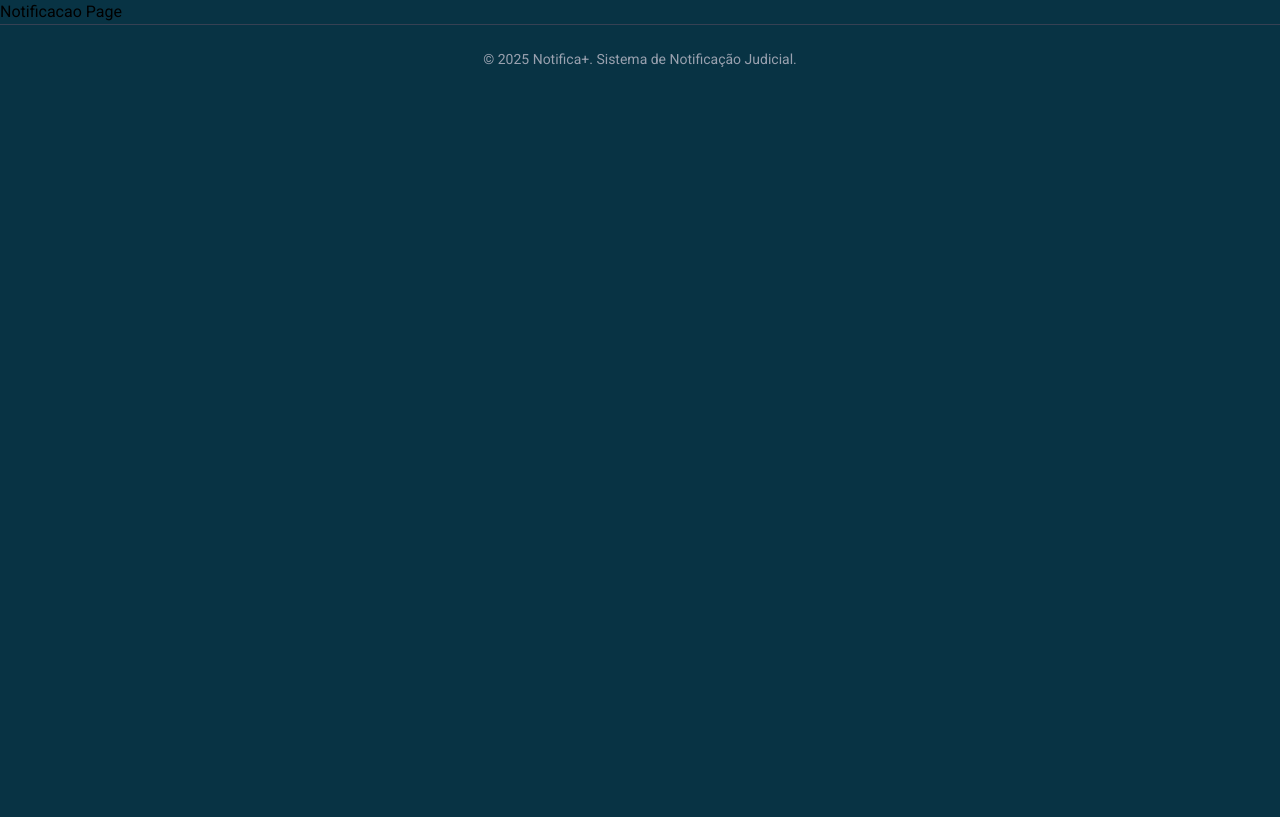
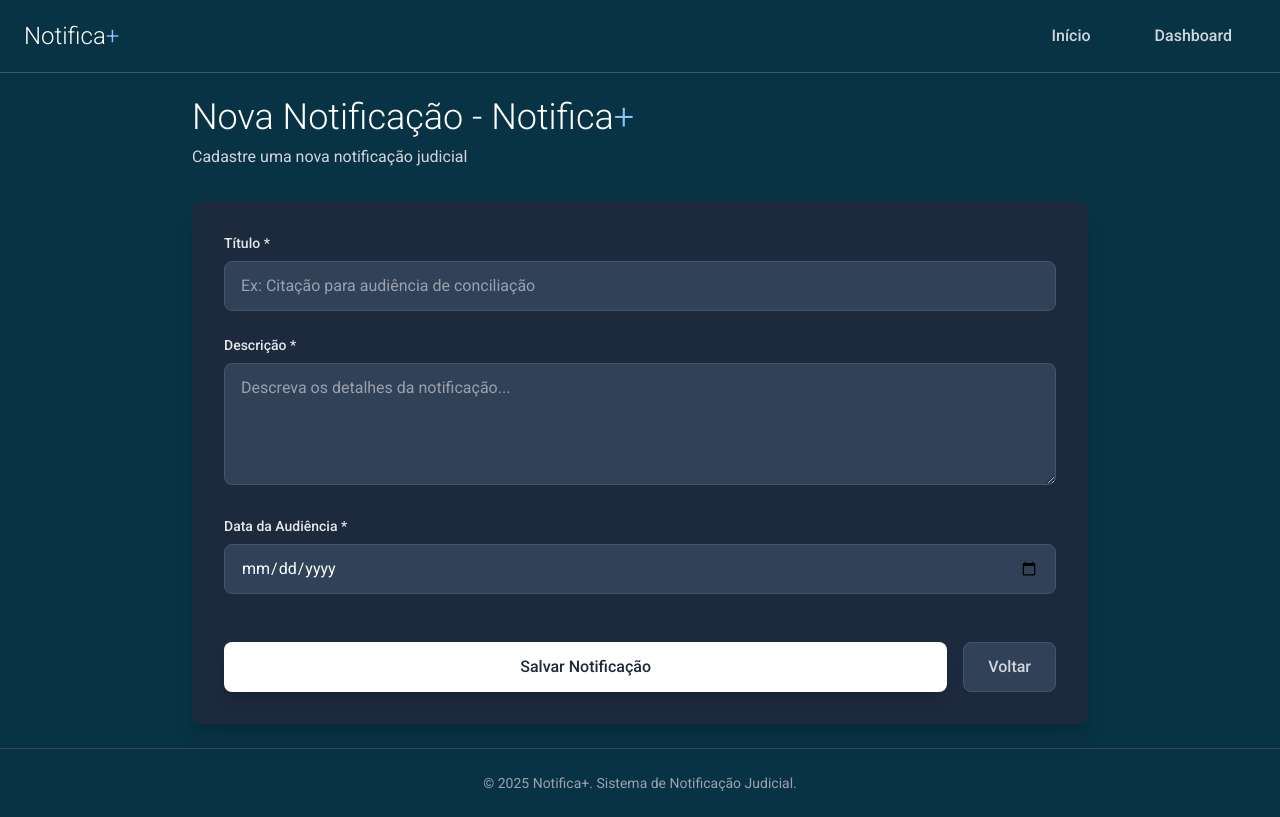
Before and after one commit to GabryelCardoso/projeto_notificacao_judicial, a React (Vite) app in the folder front-end/my-app/: page /notificacao in a window 1280 px wide. Built offline with nearby package versions, Linux system fonts and the light colour scheme; no server answers.

Commit message:
validação de formulário e navbar

```diff
--- a/front-end/my-app/package.json
+++ b/front-end/my-app/package.json
@@ -14,6 +14,7 @@
     "axios": "^1.11.0",
     "react": "^19.1.1",
     "react-dom": "^19.1.1",
+    "react-hook-form": "^7.62.0",
     "react-router-dom": "^7.8.2",
     "tailwindcss": "^4.1.12"
   },
--- a/front-end/my-app/src/App.tsx
+++ b/front-end/my-app/src/App.tsx
@@ -1,12 +1,13 @@
 import AppRoutes from "./routes/routes";
 import { BrowserRouter } from "react-router-dom";
 import Footer from "./components/footer";
-
+import Navbar from "./components/Navbar";
 function App() {
   return (
-    <div>
-      <div>
+    <div className="min-h-screen flex flex-col">
+      <div className="flex-1">
         <BrowserRouter>
+          <Navbar />
           <AppRoutes />
         </BrowserRouter>
       </div>
--- /dev/null
+++ b/front-end/my-app/src/components/Navbar.tsx
@@ -0,0 +1,40 @@
+import { Link, useLocation } from "react-router-dom";
+
+export default function Navbar() {
+  const location = useLocation();
+
+  const isActive = (path: string) => {
+    return location.pathname === path;
+  };
+
+  return (
+    <nav className="bg-transparent border-b border-white/20">
+      <div className="max-w-8xl mx-auto px-6 py-4">
+        <div className="flex items-center justify-between">
+          <Link
+            to="/"
+            className="text-2xl font-light text-white hover:text-blue-300 transition-colors"
+          >
+            Notifica<span className="text-blue-300">+</span>
+          </Link>
+
+          <div className="flex space-x-4">
+            <Link
+              to="/"
+              className="px-6 py-2 rounded-lg font-medium transition-colors text-gray-300 hover:text-white hover:bg-white/10"
+            >
+              Início
+            </Link>
+
+            <Link
+              to="/dashboard"
+              className="px-6 py-2 rounded-lg font-medium transition-colors text-gray-300 hover:text-white hover:bg-white/10"
+            >
+              Dashboard
+            </Link>
+          </div>
+        </div>
+      </div>
+    </nav>
+  );
+}
--- a/front-end/my-app/src/pages/Dashboard.tsx
+++ b/front-end/my-app/src/pages/Dashboard.tsx
@@ -9,7 +9,7 @@ export default function Dashboard() {
   if (error) return <div className="text-red-400">Erro: {error}</div>;
 
   return (
-    <div className="min-h-screen p-6">
+    <div className="p-6">
       <div className="max-w-8xl mx-auto">
         <div className="mb-8">
           <h1 className="text-4xl font-light text-white mb-2">
--- a/front-end/my-app/src/pages/Notificacao.tsx
+++ b/front-end/my-app/src/pages/Notificacao.tsx
@@ -1,3 +1,111 @@
+import { useNavigate } from "react-router-dom";
+import { useForm } from "react-hook-form";
+
 export default function Notificacao() {
-  return <h1>Notificacao Page</h1>;
+  const navigate = useNavigate();
+  const {
+    register,
+    handleSubmit,
+    formState: { errors },
+  } = useForm();
+
+  const onSubmit = (data: any) => {
+    console.log(data);
+  };
+
+  const handleCancel = () => {
+    navigate(-1);
+  };
+  return (
+    <div className=" p-6">
+      <div className="max-w-4xl mx-auto">
+        <div className="mb-8">
+          <h1 className="text-4xl font-light text-white mb-2">
+            Nova Notificação - Notifica<span className="text-blue-300">+</span>
+          </h1>
+          <p className="text-gray-300">
+            Cadastre uma nova notificação judicial
+          </p>
+        </div>
+
+        <div className="bg-slate-800 rounded-lg shadow-xl p-8 space-y-6">
+          <div>
+            <label
+              htmlFor="titulo"
+              className="block text-sm font-medium text-gray-200 mb-2"
+            >
+              Título *
+            </label>
+            <input
+              type="text"
+              className="w-full px-4 py-3 bg-slate-700 border border-slate-600 rounded-lg text-white placeholder-gray-400"
+              placeholder="Ex: Citação para audiência de conciliação"
+              required
+              {...register("titulo", { required: true })}
+            />
+            {errors.titulo?.type == "required" && (
+              <p className="text-red-400 text-sm mt-1">
+                Campo título é obrigatório
+              </p>
+            )}
+          </div>
+
+          <div>
+            <label
+              htmlFor="descricao"
+              className="block text-sm font-medium text-gray-200 mb-2"
+            >
+              Descrição *
+            </label>
+            <textarea
+              rows={4}
+              className="w-full px-4 py-3 bg-slate-700 border border-slate-600 rounded-lg text-white placeholder-gray-400 "
+              placeholder="Descreva os detalhes da notificação..."
+              {...register("descricao", { required: true })}
+            />
+            {errors.descricao?.type == "required" && (
+              <p className="text-red-400 text-sm mt-1">
+                Campo descrição é obrigatório
+              </p>
+            )}
+          </div>
+
+          <div>
+            <label
+              htmlFor="data_audiencia"
+              className="block text-sm font-medium text-gray-200 mb-2"
+            >
+              Data da Audiência *
+            </label>
+            <input
+              type="date"
+              className="w-full px-4 py-3 bg-slate-700 border border-slate-600 rounded-lg text-white"
+              {...register("data_audiencia", { required: true })}
+            />
+            {errors.data_audiencia?.type == "required" && (
+              <p className="text-red-400 text-sm mt-1">
+                Campo data da audiência é obrigatório
+              </p>
+            )}
+          </div>
+
+          <div className="flex space-x-4 pt-6">
+            <button
+              className="flex-1 bg-white text-slate-800 px-6 py-3 rounded-lg font-medium hover:bg-gray-100 transition-colors shadow-lg cursor-pointer"
+              onClick={() => handleSubmit(onSubmit)()}
+            >
+              Salvar Notificação
+            </button>
+            <button
+              type="button"
+              className="px-6 py-3 bg-slate-700 text-gray-300 rounded-lg font-medium hover:bg-slate-600 transition-colors border border-slate-600 cursor-pointer"
+              onClick={() => handleCancel()}
+            >
+              Voltar
+            </button>
+          </div>
+        </div>
+      </div>
+    </div>
+  );
 }
```
Also changed, not shown: 1 other file (tests, documents, lock files or other folders).
